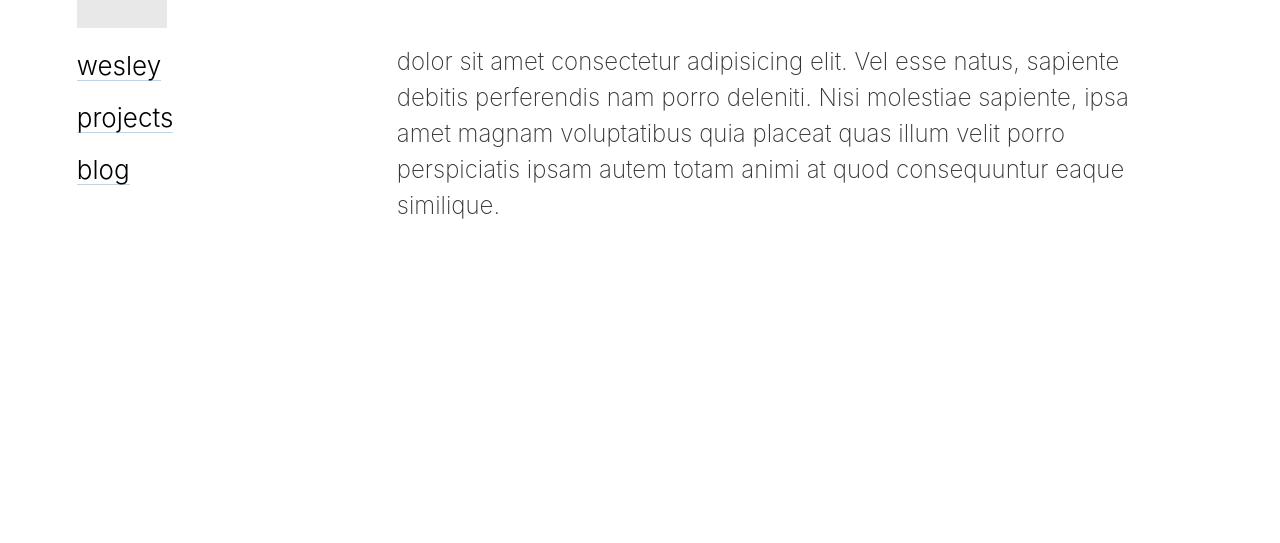
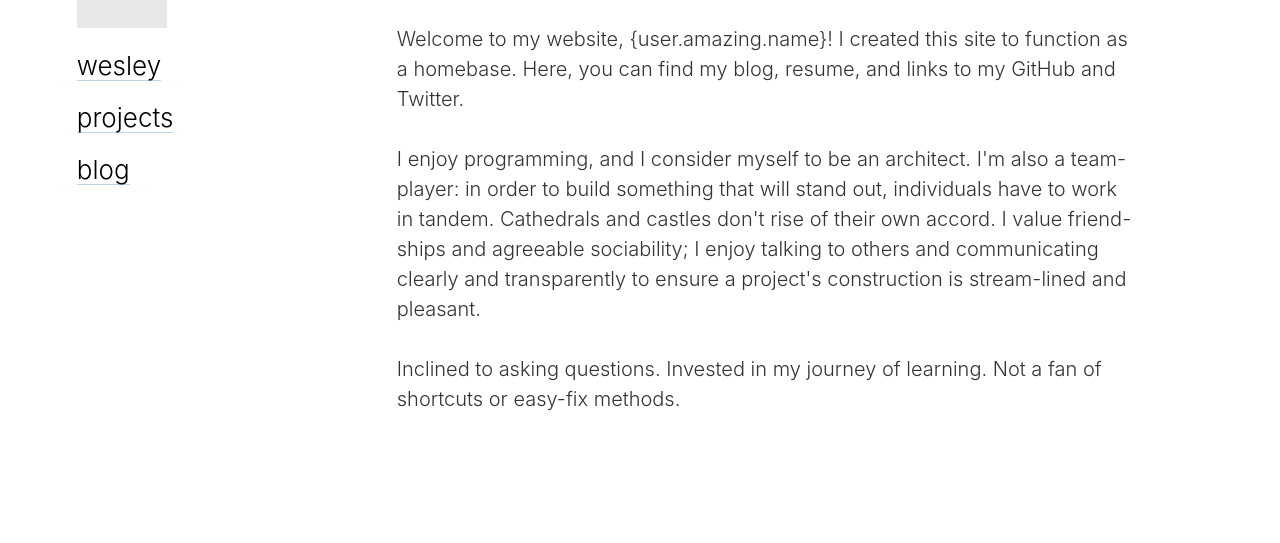
Before and after one commit to wbonneville/gatsby_blog, a Gatsby site: page / in a window 1280 px wide. Shown: the part 257-800 px from the top of the page. Built offline with nearby package versions, Linux system fonts and the light colour scheme; Gatsby itself is replaced by a stand-in of ours.

Commit message:
Update index.js

```diff
--- a/src/pages/index.js
+++ b/src/pages/index.js
@@ -19,8 +19,8 @@ const Div = styled.div`
 
   & p {
     text-align: left;
-    font-size: 24px;
-    font-weight: 200;
+    font-size: 20px;
+    font-weight: 300;
   }
   & .name {
     color: #366bd3;
@@ -30,10 +30,13 @@ const Div = styled.div`
 const Body = styled.div`
   & h1 {
     color: #444444;
+    font-size: 34px;
   }
 `;
 
 const Test = styled.div``;
+
+const name = '{user.amazing.name}';
 
 const IndexPage = () => {
   return (
@@ -52,11 +55,19 @@ const IndexPage = () => {
             </h1>
             <p>
               <br />
-              dolor sit amet consectetur adipisicing elit. Vel esse natus,
-              sapiente debitis perferendis nam porro deleniti. Nisi molestiae
-              sapiente, ipsa amet magnam voluptatibus quia placeat quas illum
-              velit porro perspiciatis ipsam autem totam animi at quod
-              consequuntur eaque similique.
+              Welcome to my website, {name}! I created this site to function as
+              a homebase. Here, you can find my blog, resume, and links to my
+              GitHub and Twitter.
+              <br></br>
+              <br></br>I enjoy programming, and I consider myself to be an
+              architect. I'm also a team-player: in order to build something
+              that will stand out, individuals have to work in tandem.
+              Cathedrals and castles don't rise of their own accord. I value
+              friend-ships and agreeable sociability; I enjoy talking to others
+              and communicating clearly and transparently to ensure a project's
+              construction is stream-lined and pleasant.
+              <br /> <br /> Inclined to asking questions. Invested in my journey
+              of learning. Not a fan of shortcuts or easy-fix methods.
             </p>
           </Body>
         </Div>
```
